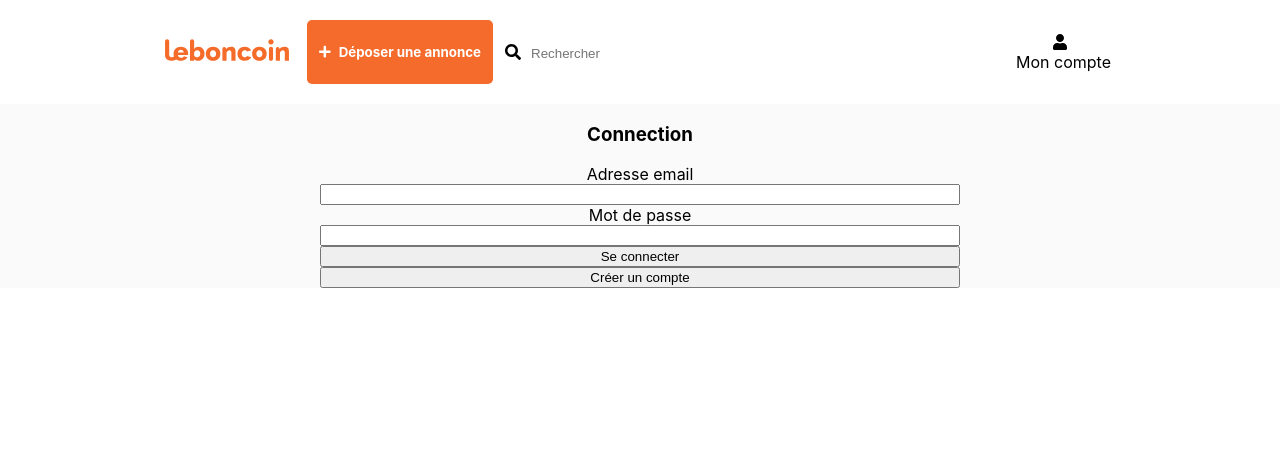
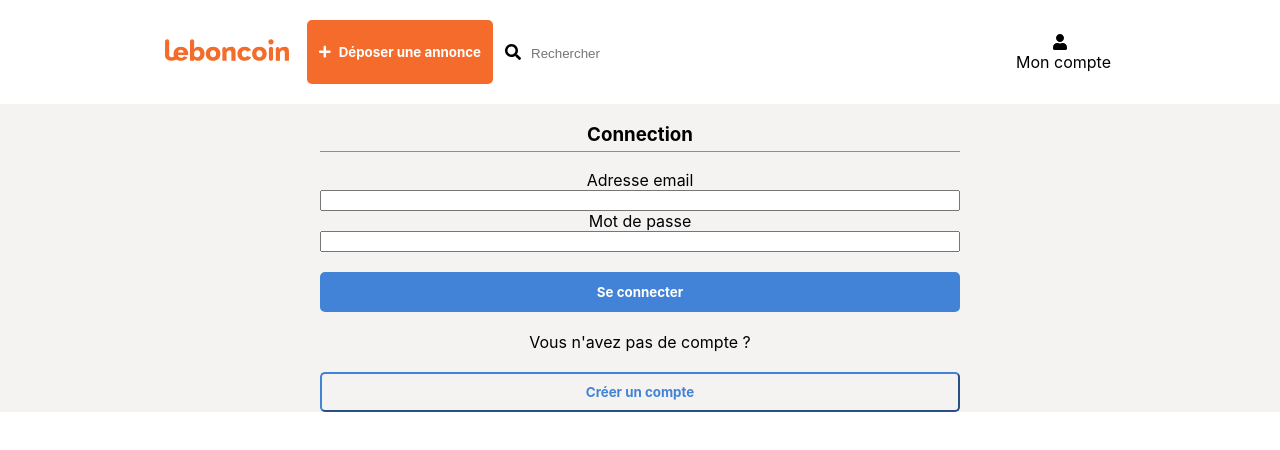
Before and after one commit to MehdiEscudero/Leboncoin, a React (Create React App) app: page /login in a window 1280 px wide. Shown: the top 450 px of the page. Built offline with nearby package versions, Linux system fonts and the light colour scheme.

Commit message:
page de l'annonce avec tout le css

```diff
--- a/src/components/Login.js
+++ b/src/components/Login.js
@@ -8,9 +8,18 @@ const Login = () => {
         flexDirection: "column",
         width: "50%",
         textAlign: "center",
+        alignContent: "space-between",
       }}
     >
-      <h3>Connection</h3>
+      <h3
+        style={{
+          borderBottom: "solid #f56b2b",
+          paddingBottom: 5,
+          borderWidth: 1.6,
+        }}
+      >
+        Connection
+      </h3>
       <div
         style={{
           display: "flex",
@@ -22,9 +31,24 @@ const Login = () => {
         <input type="text" />
         <span>Mot de passe</span>
         <input type="text" />
-        <button>Se connecter</button>
+        <button style={{ marginTop: 20 }} className="bluebutton">
+          Se connecter
+        </button>
       </div>
-      <button>Créer un compte</button>
+
+      <div
+        style={{
+          marginTop: "20px",
+          display: "flex",
+          flexDirection: "column",
+          textAlign: "center",
+        }}
+      >
+        <span>Vous n'avez pas de compte ?</span>
+        <button style={{ marginTop: 20 }} className="transpbutton">
+          Créer un compte
+        </button>
+      </div>
     </div>
   );
 };
--- a/src/components/Wrapper.js
+++ b/src/components/Wrapper.js
@@ -6,7 +6,7 @@ const Wrapper = ({ children }) => {
       style={{
         height: "auto",
         width: "100%",
-        backgroundColor: "#fafafa",
+        backgroundColor: "#f5f2f2",
         overflow: "auto",
         display: "flex",
         flexDirection: "column",
--- a/src/containers/Offer.js
+++ b/src/containers/Offer.js
@@ -7,7 +7,6 @@ import { Link, useParams } from "react-router-dom";
 
 const Offer = () => {
   const { id } = useParams();
-  console.log(id);
 
   const [data, setData] = useState(null);
   const [isLoading, setIsLoading] = useState(true);
@@ -29,30 +28,69 @@ const Offer = () => {
 
   return (
     <>
-      {/* {isLoading ? (
+      {isLoading ? (
         <p style={{ backgroundColor: "red" }}>En cours de chargement</p>
       ) : (
-        <Wrapper style={{ display: "flex", justifyContent: "center" }}>
-          {data &&
-            data.offer.map((value) => {
-              return (
-                <Link
-                  to="/offer"
-                  style={{ textDecoration: "none", color: "black" }}
+        <Wrapper
+          style={{ display: "flex", marginTop: 10, justifyContent: "center" }}
+        >
+          <div style={{ display: "flex" }}>
+            <div
+              style={{
+                width: "587px",
+                height: "310",
+                display: "flex",
+                flexDirection: "column",
+                backgroundColor: "white",
+                boxShadow: "0px 1px 4px -1px rgba(0,0,0,0.75)",
+                marginRight: "20px",
+              }}
+            >
+              <img
+                height="100%"
+                width="100%"
+                src={data.picture.url}
+                alt="photo"
+              />
+              <h4 style={{ marginTop: 15, marginLeft: 10 }}>{data.title} </h4>
+              <span style={{ marginTop: 5, color: "#f56b2b", marginLeft: 10 }}>
+                {data.price} €
+              </span>
+              <span style={{ marginTop: 30, marginBottom: 10, marginLeft: 10 }}>
+                {new Date(data.created).toLocaleDateString()}
+              </span>
+              <div style={{ marginLeft: 10, marginBottom: 20 }}>
+                <h4>Description</h4>
+                <p
+                  style={{
+                    maxWidth: "100%",
+                    textEmphasis: "elipsis",
+                  }}
                 >
-                  <Card
-                    key={value.id}
-                    img={value.picture.url}
-                    title={value.title}
-                    price={value.price}
-                    date={new Date(value.created).toLocaleDateString()}
-                  />
-                </Link>
-              );
-            })}
+                  {data.description}
+                </p>
+              </div>
+            </div>
+            <div
+              style={{
+                display: "flex",
+                flexDirection: "column",
+                width: 150,
+                marginTop: 10,
+                textAlign: "center",
+                alignItems: "center",
+                backgroundColor: "white",
+                padding: 20,
+                height: 100,
+              }}
+            >
+              <h5>{data.creator.account.username}</h5>
+
+              <button className="orangebutton">acheter</button>
+            </div>
+          </div>
         </Wrapper>
-      )} */}
-      <span>Hello Brice</span>
+      )}
     </>
   );
 };
--- a/src/containers/Offers.js
+++ b/src/containers/Offers.js
@@ -27,7 +27,7 @@ const Offers = () => {
   return (
     <>
       {isLoading ? (
-        <p style={{ backgroundColor: "red" }}>En cours de chargement</p>
+        <p>En cours de chargement</p>
       ) : (
         <Wrapper style={{ display: "flex", justifyContent: "center" }}>
           {data &&
--- a/src/index.css
+++ b/src/index.css
@@ -26,6 +26,29 @@ html body #root {
   font-weight: bold;
   border-color: transparent;
   cursor: pointer;
+}
+
+.bluebutton {
+  background-color: #4283d7;
+  border-radius: 5px;
+  color: white;
+  padding: 10px;
+  font-family: unset;
+  font-weight: bold;
+  border-color: transparent;
+  cursor: pointer;
+}
+
+.transpbutton {
+  background-color: transparent;
+  border-radius: 5px;
+  color: #4283d7;
+  padding: 10px;
+  font-family: unset;
+  font-weight: bold;
+  border-color: transparent;
+  cursor: pointer;
+  border-color: #4283d7;
 }
 
 .whitebutton {
```
